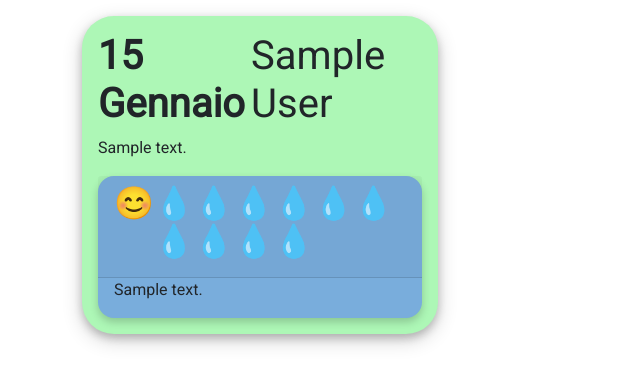
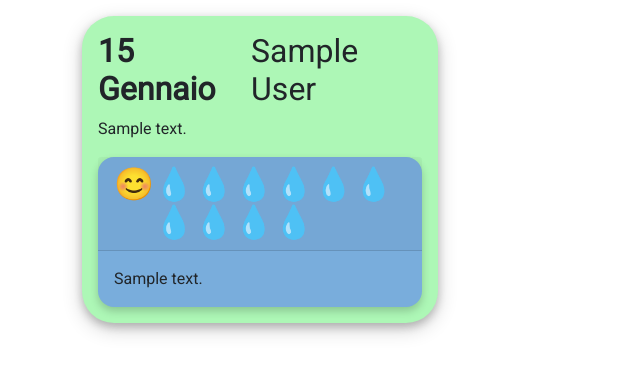
Before and after one commit to vittoriopippi/vpippi_website, a Django app: page /wrappiantino/ in a window 1280 px wide. Shown: the top 385 px of the page, without its empty margins (0-640 px from the left). Run offline with Django 4.2, Linux system fonts and the light colour scheme; tables that the repository leaves empty hold one stand-in row (values such as "Sample post").

Commit message:
Update HTML tags for day and tears templates

```diff
--- a/vpippi/tears/templates/tears/day.html
+++ b/vpippi/tears/templates/tears/day.html
@@ -1,7 +1,7 @@
 <div class="col">
     <div class="card card_base {{ day.card_class }} h-100">
       <div class="card-body">
-        <div class="d-flex justify-content-between"><h1 class="card-title fw-bold">{{ day }}</h1><h1 class="">{{ day.user.name }}</h1></div>
+        <div class="d-flex justify-content-between"><h2 class="card-title fw-bold">{{ day }}</h2><h2 class="">{{ day.user.name }}</h2></div>
         {% if day.has_description %}
           <p class="card-text">{{ day.description }}</p>
         {% endif %}
--- a/vpippi/tears/templates/tears/tears.html
+++ b/vpippi/tears/templates/tears/tears.html
@@ -1,8 +1,8 @@
 <div class="card tears_base mt-3">
-  <div class="card-header d-flex justify-content-between">
+  <div class="card-header d-flex justify-content-between pb-0">
     <h2>{{ tears.status_str }}</h2><h2>{{ tears.quantity_str }}</h2>
   </div>
-  <div class="card-body pt-0">
+  <div class="card-body">
     {% comment %} <h5 class="card-title">Warning card title</h5> {% endcomment %}
     <p class="card-text">{{ tears.description }}</p>
   </div>
```
